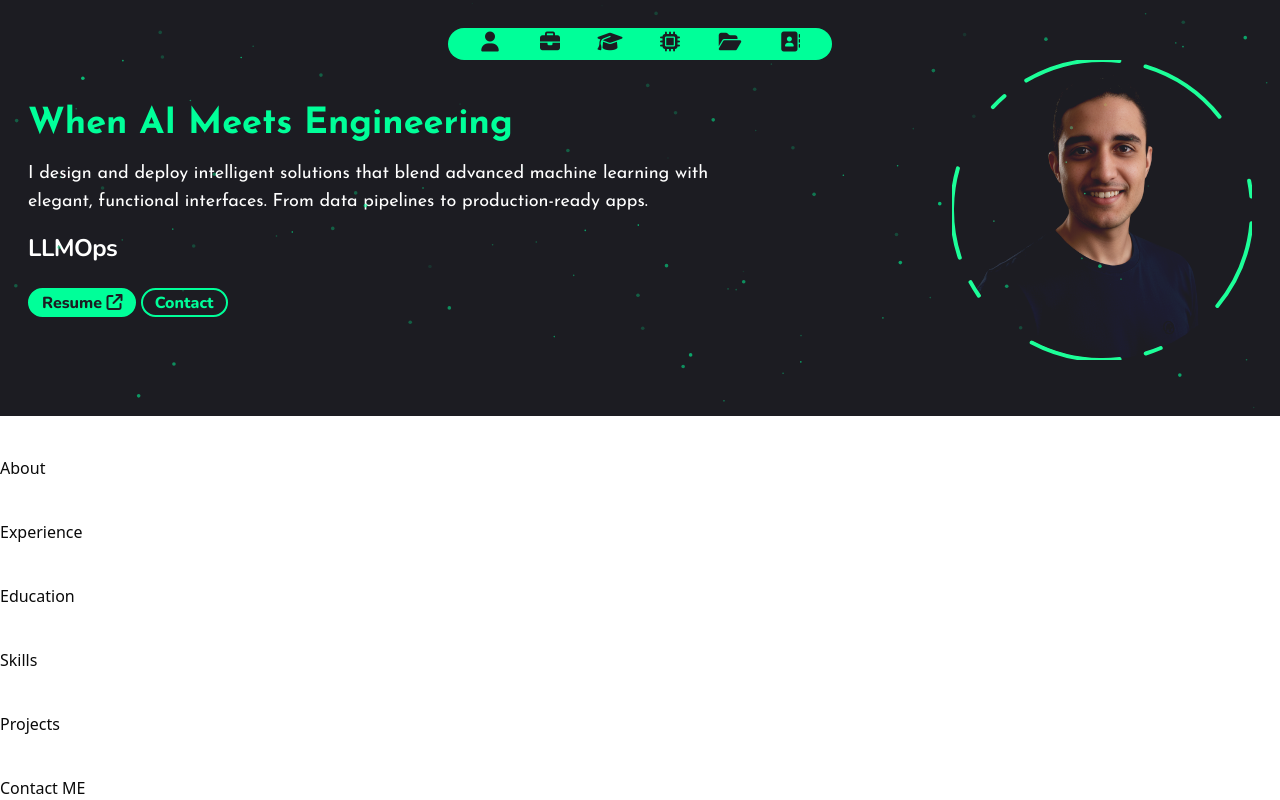
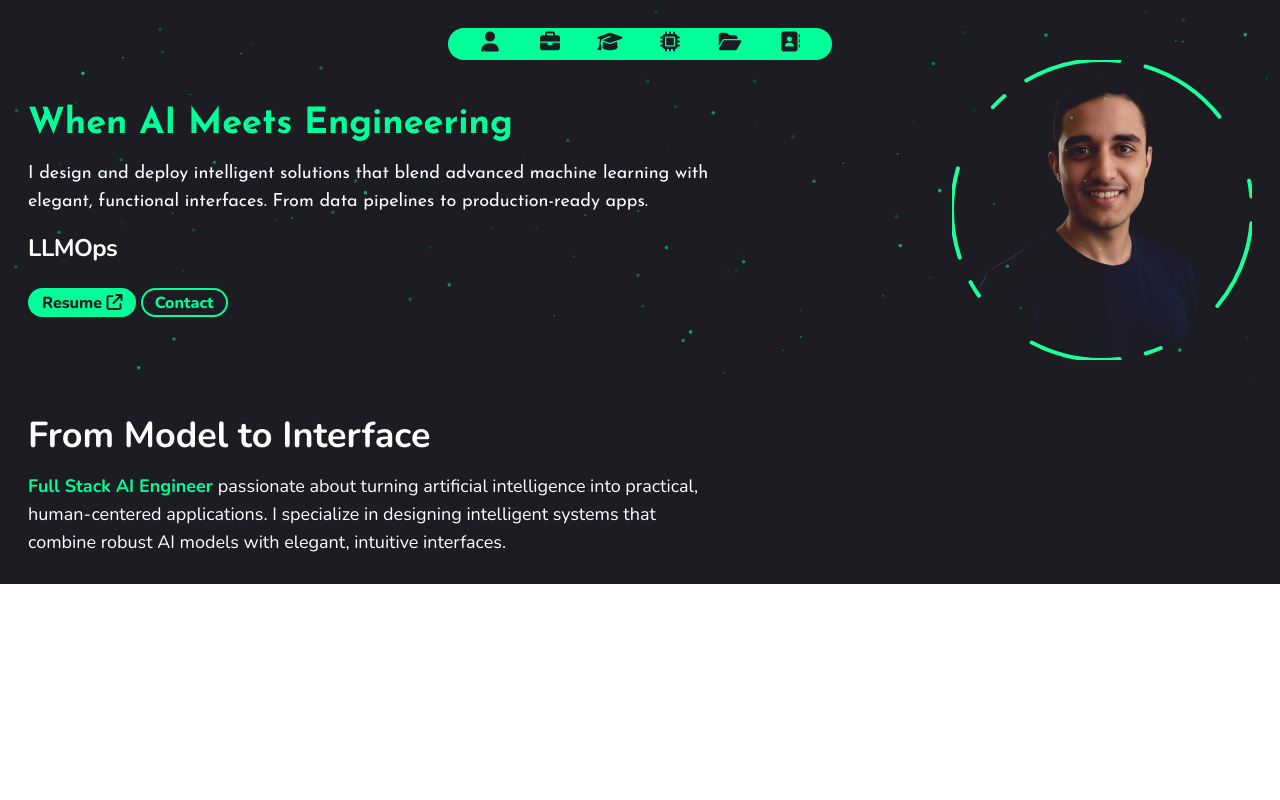
Before and after one commit to ITSAIDI/myPortfolio, a React (Vite) app: page / in a window 1280 px wide. Built offline with nearby package versions, Linux system fonts and the light colour scheme.

Commit message:
Fixing BG2 bunch of issues + Starting first steps in About section

```diff
--- a/src/App.tsx
+++ b/src/App.tsx
@@ -1,22 +1,17 @@
 import Hero from "./pages/Hero"
 import About from "./pages/About"
-import Experience from "./pages/Experience"
-import Education from "./pages/Education"
-import Skills from "./pages/Skills"
-import Projects from "./pages/Projects"
-import Contact from "./pages/Contact"
+//import Experience from "./pages/Experience"
+//import Education from "./pages/Education"
+//import Skills from "./pages/Skills"
+//import Projects from "./pages/Projects"
+//import Contact from "./pages/Contact"
 
 function App() {
 
   return (
-    <div className="h-screen w-screen flex flex-col gap-10">
+    <div className="h-screen w-screen flex flex-col">
       <Hero/>
       <About/>
-      <Experience/>
-      <Education/>
-      <Skills/>
-      <Projects/>
-      <Contact/>
     </div>
   )
 }
--- /dev/null
+++ b/src/components/ui/BG2.tsx
@@ -0,0 +1,89 @@
+import { useState, useEffect } from "react";
+import { cn } from "@/lib/utils";
+/**
+ * InteractiveGridPattern is a component that renders a grid pattern with interactive squares.
+ *
+ * @param width - The width of each square.
+ * @param height - The height of each square.
+ * @param squares - The number of squares in the grid. The first element is the number of horizontal squares, and the second element is the number of vertical squares.
+ * @param className - The class name of the grid.
+ * @param squaresClassName - The class name of the squares.
+ */
+interface InteractiveGridPatternProps extends React.SVGProps<SVGSVGElement> {
+  width?: number;
+  height?: number;
+  squares?: [number, number]; // [horizontal, vertical]
+  className?: string;
+  squaresClassName?: string;
+}
+/**
+ * The InteractiveGridPattern component.
+ *
+ * @see InteractiveGridPatternProps for the props interface.
+ * @returns A React component.
+ */
+export function InteractiveGridPattern({
+  width = 10,
+  height = 10,
+  squares = [2, 2],
+  className,
+  squaresClassName,
+  ...props
+}: InteractiveGridPatternProps) {
+
+  const [hoveredSquare, setHoveredSquare] = useState<number | null>(null);
+  const [horizontal, setHorizontal] = useState<number>(Math.floor(window.innerWidth/width));
+  const [vertical, setVertical] = useState<number>(Math.floor(window.innerHeight/height));
+
+  useEffect(() => {
+    const handleResize = () => {
+
+      setHorizontal(Math.floor(window.innerWidth/width))
+      setVertical(Math.floor(window.innerHeight/height))
+
+      //console.log(`Screen Width: ${newWidth}px, Screen Height: ${newHeight}px`);
+    };
+
+    window.addEventListener("resize", handleResize);
+
+    // Log initial screen size
+    //console.log(`Screen Width: ${screenWidth}px, Screen Height: ${screenHeight}px`);
+
+    return () => window.removeEventListener("resize", handleResize);
+  }, []);
+
+  return (
+    <svg
+      width={width * horizontal}
+      height={height * vertical}
+      className={cn(
+        "absolute inset-0 h-full w-full",
+        className,
+      )}
+      {...(props as any)}
+    >
+      {Array.from({ length: horizontal * vertical }).map((_, index) => {
+        const x = (index % horizontal) * width;
+        const y = Math.floor(index / horizontal) * height;
+        return (
+          <rect
+            key={index}
+            x={x}
+            y={y}
+            tabIndex={0}
+            width={width}
+            height={height}
+            className={cn(
+              "transition-colors duration-0  not-[&:hover]:duration-1000",
+              hoveredSquare === index ? "fill-green2" : "fill-transparent",
+              squaresClassName,
+            )}
+            onMouseEnter={() => setHoveredSquare(index)}
+            onMouseLeave={() => setHoveredSquare(null)}
+          />
+        );
+      })}
+    </svg>
+  );
+}
+export type { InteractiveGridPatternProps };
--- a/src/components/ui/HexagonBG.tsx
+++ /dev/null
@@ -1,102 +0,0 @@
-'use client';
-
-import * as React from 'react';
-
-import { cn } from "@/lib/utils"
-
-type HexagonBackgroundProps = React.ComponentProps<'div'> & {
-  children?: React.ReactNode;
-  hexagonProps?: React.ComponentProps<'div'>;
-  hexagonSize?: number; // value greater than 50
-  hexagonMargin?: number;
-};
-
-function HexagonBackground({
-  className,
-  children,
-  hexagonProps,
-  hexagonSize = 75,
-  hexagonMargin = 3,
-  ...props
-}: HexagonBackgroundProps) {
-  const hexagonWidth = hexagonSize;
-  const hexagonHeight = hexagonSize * 1.1;
-  const rowSpacing = hexagonSize * 0.8;
-  const baseMarginTop = -36 - 0.275 * (hexagonSize - 100);
-  const computedMarginTop = baseMarginTop + hexagonMargin;
-  const oddRowMarginLeft = -(hexagonSize / 2);
-  const evenRowMarginLeft = hexagonMargin / 2;
-
-  const [gridDimensions, setGridDimensions] = React.useState({
-    rows: 0,
-    columns: 0,
-  });
-
-  const updateGridDimensions = React.useCallback(() => {
-    if (typeof window === 'undefined') return;
-    const rows = Math.ceil(window.innerHeight / rowSpacing);
-    const columns = Math.ceil(window.innerWidth / hexagonWidth) + 1;
-    setGridDimensions({ rows, columns });
-  }, [rowSpacing, hexagonWidth]);
-
-  React.useEffect(() => {
-    updateGridDimensions();
-    window.addEventListener('resize', updateGridDimensions);
-    return () => window.removeEventListener('resize', updateGridDimensions);
-  }, [updateGridDimensions]);
-
-  return (
-    <div
-      data-slot="hexagon-background"
-      className={cn(
-        'relative size-full overflow-hidden dark:bg-neutral-900 bg-neutral-100',
-        className,
-      )}
-      {...(props as any)}
-    >
-      <style>{`:root { --hexagon-margin: ${hexagonMargin}px; }`}</style>
-      <div className="absolute top-0 -left-0 size-full overflow-hidden">
-        {Array.from({ length: gridDimensions.rows }).map((_, rowIndex) => (
-          <div
-            key={`row-${rowIndex}`}
-            style={{
-              marginTop: computedMarginTop,
-              marginLeft:
-                ((rowIndex + 1) % 2 === 0
-                  ? evenRowMarginLeft
-                  : oddRowMarginLeft) - 10,
-            }}
-            className="inline-flex"
-          >
-            {Array.from({ length: gridDimensions.columns }).map(
-              (_, colIndex) => (
-                <div
-                  key={`hexagon-${rowIndex}-${colIndex}`}
-                  {...hexagonProps}
-                  style={{
-                    width: hexagonWidth,
-                    height: hexagonHeight,
-                    marginLeft: hexagonMargin,
-                    ...hexagonProps?.style,
-                  }}
-                  className={cn(
-                    'relative',
-                    '[clip-path:polygon(50%_0%,_100%_25%,_100%_75%,_50%_100%,_0%_75%,_0%_25%)]',
-                    "before:content-[''] before:absolute before:top-0 before:left-0 before:w-full before:h-full dark:before:bg-neutral-950 before:bg-white before:opacity-100 before:transition-all before:duration-1000",
-                    "after:content-[''] after:absolute after:inset-[var(--hexagon-margin)] dark:after:bg-neutral-950 after:bg-white",
-                    'after:[clip-path:polygon(50%_0%,_100%_25%,_100%_75%,_50%_100%,_0%_75%,_0%_25%)]',
-                    'hover:before:bg-neutral-200 dark:hover:before:bg-neutral-800 hover:before:opacity-100 hover:before:duration-0 dark:hover:after:bg-neutral-900 hover:after:bg-neutral-100 hover:after:opacity-100 hover:after:duration-0',
-                    hexagonProps?.className,
-                  )}
-                />
-              ),
-            )}
-          </div>
-        ))}
-      </div>
-      {children}
-    </div>
-  );
-}
-
-export { HexagonBackground, type HexagonBackgroundProps };
--- a/src/pages/About.tsx
+++ b/src/pages/About.tsx
@@ -1,8 +1,24 @@
+import { InteractiveGridPattern } from "@/components/ui/BG2"
+
+
+
 
 export default function About() {
-  return (
-    <div id="about">
-      <h1>About</h1>
+ return (
+    <div className="relative bg-black1 h-fit mt-0" id="about">
+      {/* About text */}
+      <div className="relative z-10 text-white font-nunito flex flex-col gap-4 p-7">
+        <h1 className="text-xl font-bold lg:text-4xl">From Model to Interface</h1>
+        <p className="lg:text-lg max-w-[700px]">
+          <span className="font-bold text-green1">Full Stack AI Engineer </span>
+          passionate about turning artificial intelligence into practical, human-centered applications.
+          I specialize in designing intelligent systems that combine robust AI models with elegant, intuitive interfaces.
+        </p>
+      </div>
+
+      <InteractiveGridPattern
+        className="absolute inset-0 h-full w-full"
+      />
     </div>
-  )
+  );
 }
--- a/src/pages/Experience.tsx
+++ b/src/pages/Experience.tsx
@@ -2,6 +2,7 @@
 
 export default function Experience() {
   return (
-    <div id = "experience">Experience</div>
+    <div
+    id = "experience">Experience</div>
   )
 }
--- a/src/pages/Hero.tsx
+++ b/src/pages/Hero.tsx
@@ -1,6 +1,6 @@
 import Button from "../components/Button"
 import Photo from "../components/Photo"
-import { Particles } from "../components/ui/ParticlesBG"
+import { Particles } from "../components/ui/BG1"
 import TypingText from "../components/ui/TypingText"
 import Navbar from "./Navbar"
 
@@ -22,7 +22,7 @@ export default function Hero() {
     }
   }
 return (
-    <div className="w-full h-full relative p-7 bg-black1">
+    <div className="w-full h-fit relative p-7 bg-black1">
       {/* Animated background */}
        <Particles
         className="absolute inset-0"
```
Also changed, not shown: src/components/ui/BG1.tsx (renamed from src/components/ui/ParticlesBG.tsx).
